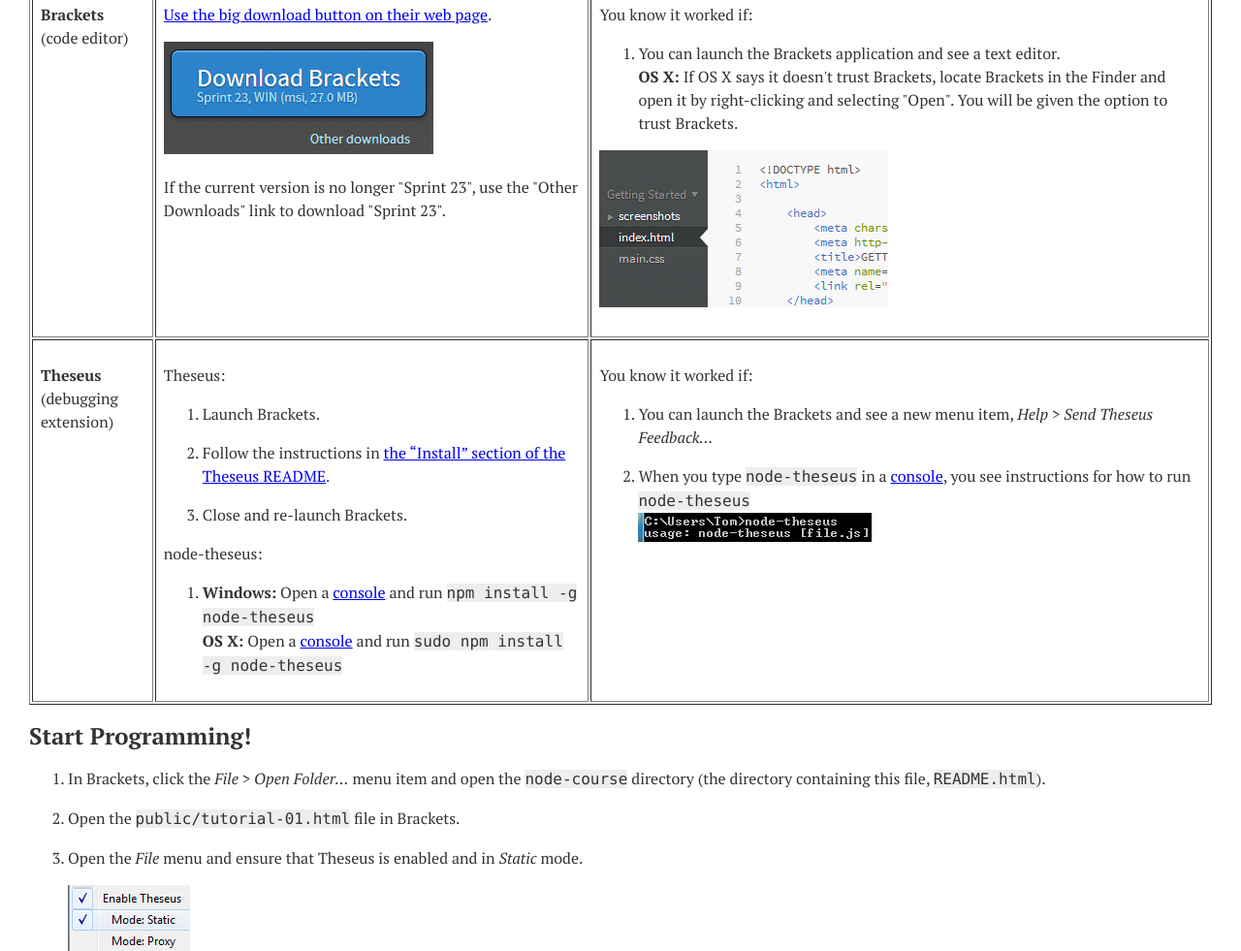
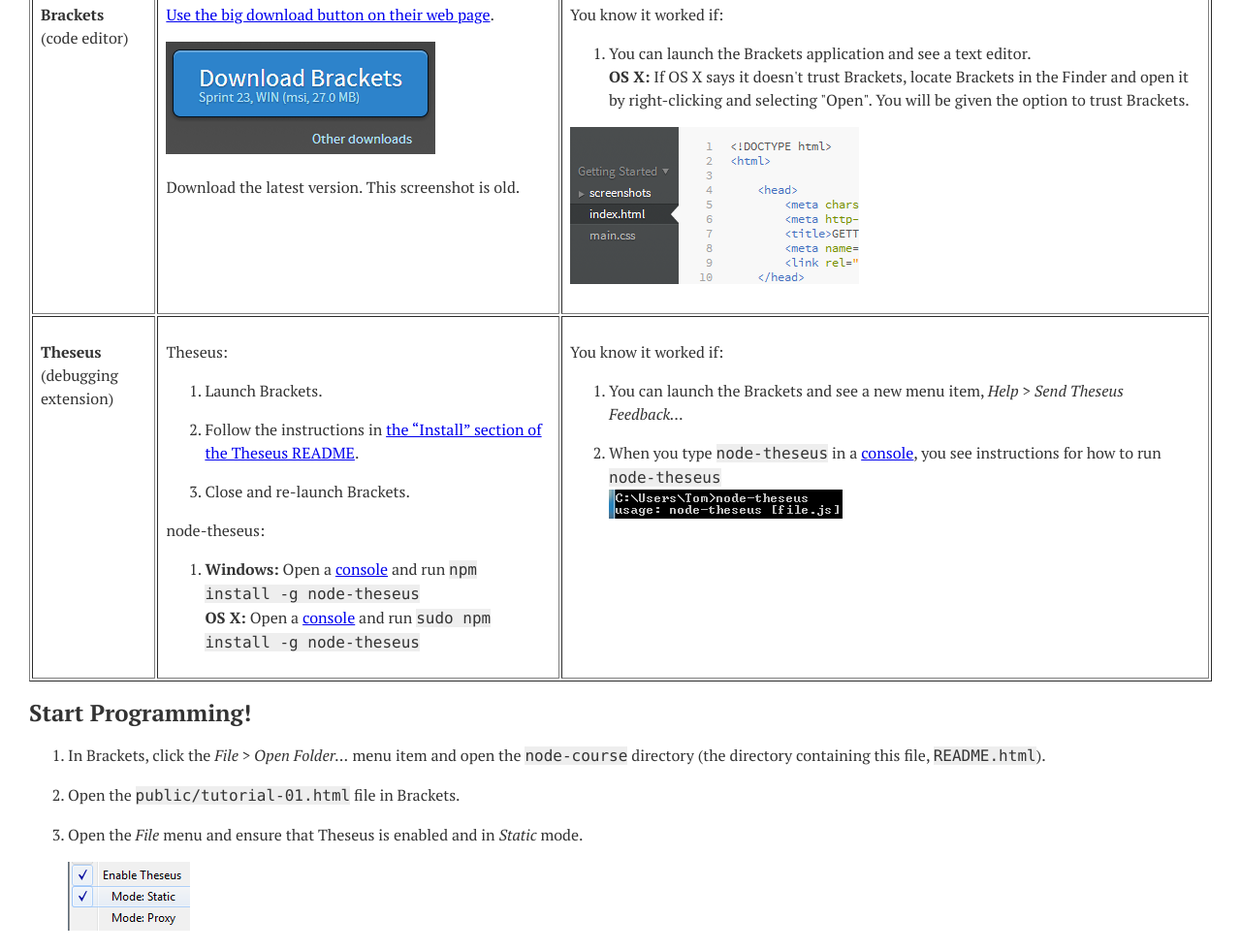
Before and after one commit to alltom/node-course, a website: page index.html in a window 1280 px wide. Shown: the part 928-1909 px from the top of the page at 97% size. Drawn offline with Linux system fonts and the light colour scheme.

Commit message:
fixed Brackets install instructions

```diff
--- a/index.html
+++ b/index.html
@@ -81,7 +81,7 @@
 <td>
 <p><a href="http://download.brackets.io/" target="_blank">Use the big download button on their web page</a>.
 <p><a href="http://download.brackets.io" target="_blank"><img src="public/images/brackets.png" /></a>
-<p>If the current version is no longer "Sprint 23", use the "Other Downloads" link to download "Sprint 23".
+<p>Download the latest version. This screenshot is old.
 </td>
 <td>
 <p>You know it worked if:
```
